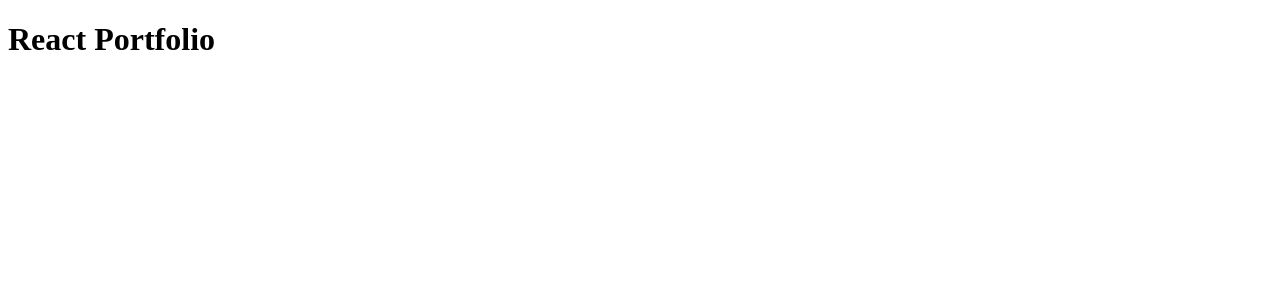
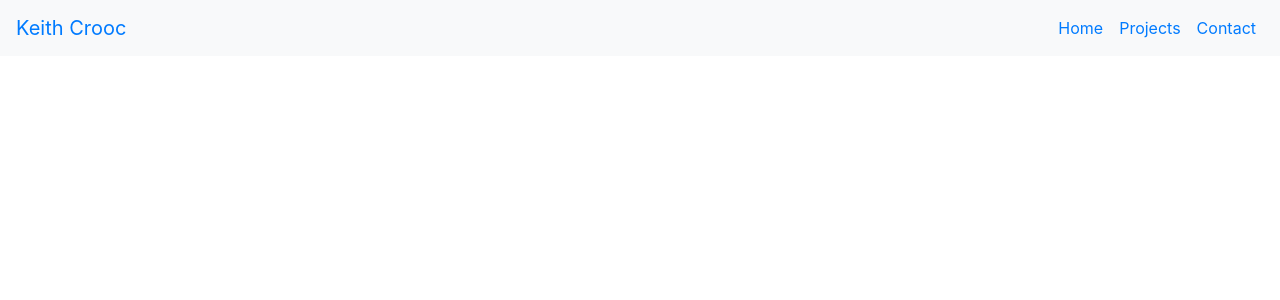
Before and after one commit to keithyyy/React-Portfolio, a React (Create React App) app: page / in a window 1280 px wide. Shown: the top 300 px of the page. Built offline with nearby package versions, Linux system fonts and the light colour scheme.

Commit message:
created a navbar component

```diff
--- a/package.json
+++ b/package.json
@@ -6,6 +6,9 @@
     "@testing-library/jest-dom": "^5.11.9",
     "@testing-library/react": "^11.2.5",
     "@testing-library/user-event": "^12.8.1",
+    "bootstrap": "^4.6.0",
+    "jquery": "^3.6.0",
+    "popper.js": "^1.16.1",
     "react": "^17.0.1",
     "react-dom": "^17.0.1",
     "react-scripts": "4.0.3",
--- a/src/App.js
+++ b/src/App.js
@@ -1,8 +1,10 @@
+import Header from "./components/Header"
+import Navbar from "./components/Navbar"
 
 function App() {
   return (
-    <div className="App">
-      <h1>React Portfolio</h1>
+    <div>
+      <Navbar />
     </div>
   );
 }
--- /dev/null
+++ b/src/components/Header.js
@@ -0,0 +1,11 @@
+import React from 'react'
+
+const Header = () => {
+    return (
+        <nav className="navbar navbar-expand-lg bg-dark">
+            <a className="navbar-brand">Keith Crooc</a>
+        </nav>
+    )
+}
+
+export default Header
--- /dev/null
+++ b/src/components/Navbar.js
@@ -0,0 +1,45 @@
+import React from 'react'
+import "bootstrap/js/src/collapse"
+
+const Navbar = () => {
+    return (
+        <div>
+
+            <nav className="navbar navbar-expand-lg bg-light">
+                <a className="navbar-brand" href="/#">Keith Crooc</a>
+
+                <button className="navbar-toggler" type="button" data-toggle="collapse" data-target="#navbarToggler" aria-controls="navbarToggler" aria-expanded="false" aria-label="Toggle navigation">
+                <span className="navbar-toggler-icon"></span>
+                </button>
+
+
+                <div className="collapse navbar-collapse" id="navbarToggler">
+
+                    <ul className="navbar-nav mt-2 ml-auto mt-lg-0">
+                    <li className="nav-item active">
+                        <a className="nav-link" href="/#">Home <span className="sr-only">(current)</span></a>
+                    </li>
+                    <li className="nav-item">
+                        <a className="nav-link" href="/#">Projects</a>
+                    </li>
+                    <li className="nav-item">
+                        <a className="nav-link" href="/#">Contact</a>
+                    </li>
+                    </ul>
+                </div>
+            </nav>
+
+
+
+
+
+
+
+
+
+
+        </div>
+    )
+}
+
+export default Navbar
--- a/src/index.js
+++ b/src/index.js
@@ -1,6 +1,7 @@
 import React from 'react';
 import ReactDOM from 'react-dom';
 import App from './App';
+import 'bootstrap/dist/css/bootstrap.min.css';
 
 
 ReactDOM.render(
```
Also changed, not shown: src/components/Project.js (added, +11 -0 lines), src/pages/Home/Home.js (added, +11 -0 lines), 1 other file (tests, documents, lock files or other folders).
